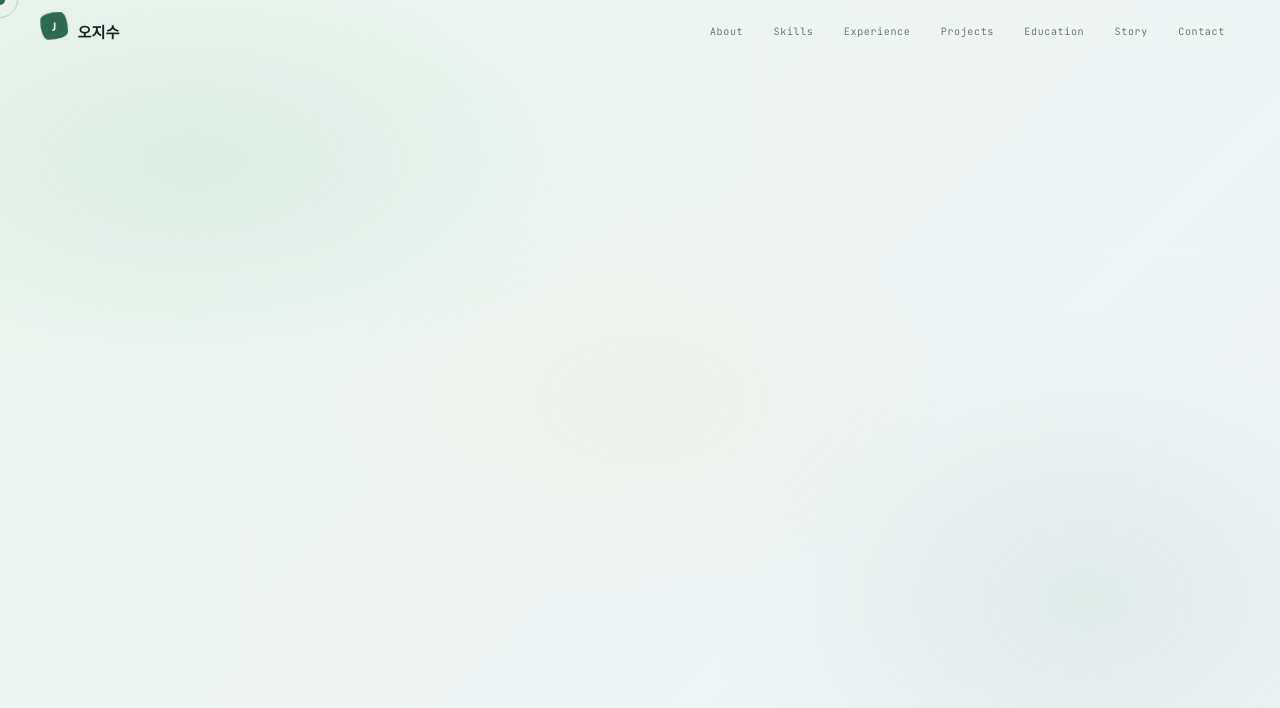
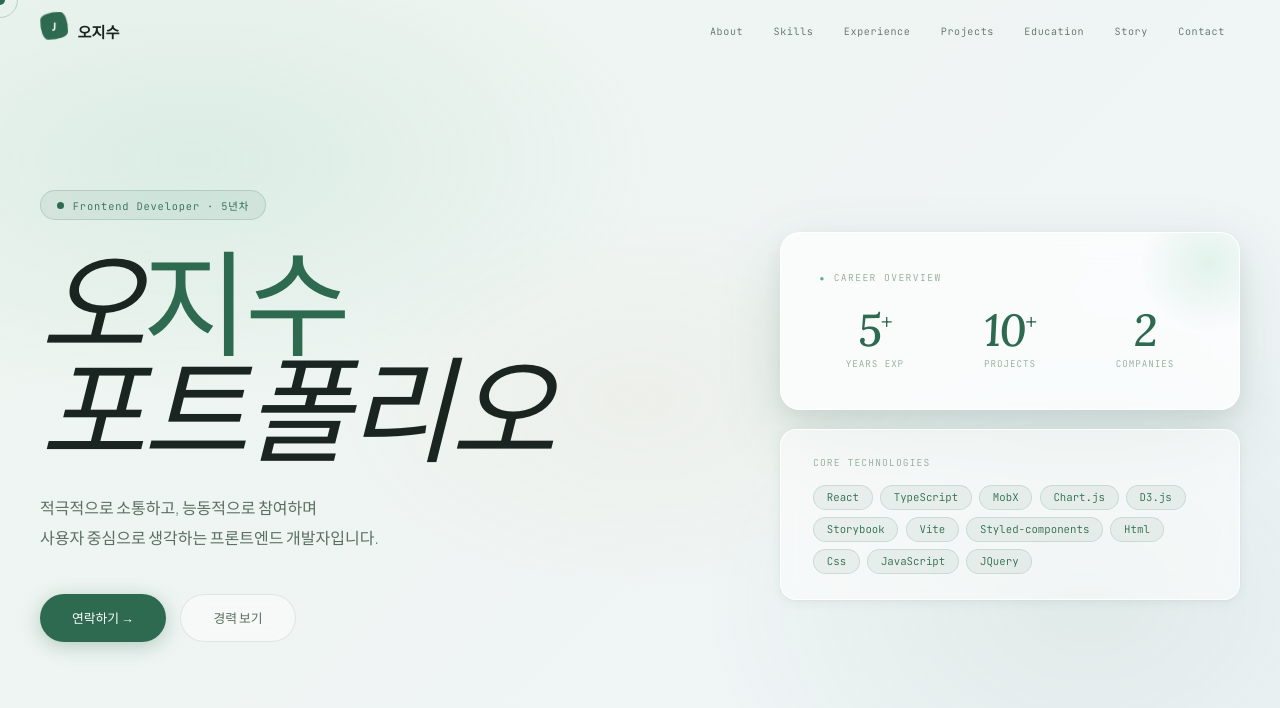
Before and after one commit to jaeny622/jaeny622.github.io, a React (Vite) app: page / in a window 1280 px wide. Shown: the top 708 px of the page. Built offline with nearby package versions, Linux system fonts and the light colour scheme.

Commit message:
[feat] Intro 영역 구현

```diff
--- a/src/App.tsx
+++ b/src/App.tsx
@@ -1,5 +1,7 @@
 import Cursor    from '@/components/layout/Cursor'
 import Navbar    from '@/components/layout/Navbar'
+
+import Intro       from '@/components/sections/Intro'
 
 export default function App() {
   return (
@@ -7,6 +9,7 @@ export default function App() {
       <Cursor />
       <Navbar />
       <main>
+        <Intro />
       </main>
     </>
   )
--- /dev/null
+++ b/src/components/sections/Intro.styles.ts
@@ -0,0 +1,274 @@
+import styled from 'styled-components';
+
+export const IntroSection = styled.section`
+  display: grid;
+  grid-template-columns: 1fr 460px;
+  align-items: center;
+  gap: 4rem;
+
+  padding: 80px 2.5rem 3rem;
+  margin: 0 auto;
+
+  position: relative;
+  z-index: 1;
+
+  min-height: 100vh;
+  max-width: 1400px;
+
+  @media (max-width:1100px) {
+    grid-template-columns: 1fr;
+    max-width: 700px;
+  }
+
+  @media (max-width:900px) {
+    padding: 80px 1.5rem 3rem;
+  }
+`;
+
+export const Leftbox = styled.div`
+  padding: 2rem 0;
+`;
+
+export const Badge = styled.div`
+  display: inline-flex;
+  align-items: center;
+  gap: 0.55rem;
+
+  background: rgba(45, 106, 79, 0.08);
+  border: 1px solid rgba(45, 106, 79, 0.18);
+  border-radius: 99px;
+
+  padding: 0.4rem 1rem;
+  margin-bottom: 2rem;
+
+  font-family: var(--fm);
+  font-size: 0.65rem;
+  letter-spacing: 0.08em;
+  color: var(--accent);
+
+  animation: heroFadeIn 0.7s 0.15s ease both;
+`;
+
+export const Dot = styled.div`
+  width: 7px;
+  height: 7px;
+
+  border-radius: 50%;
+  background: var(--accent);
+
+  animation: pulseGreen 2.5s ease infinite;
+`;
+
+export const Name = styled.h1`
+  font-family: var(--fi);
+  font-weight: 500;
+  font-style: italic;
+  font-size: clamp(4rem, 9vw, 8rem);
+  line-height: 0.92;
+  letter-spacing: -0.03em;
+  color: var(--ink);
+
+  margin-bottom: 1.8rem;
+
+  animation: heroFadeUp 0.9s 0.3s var(--smooth) both;
+
+  & em {
+    font-style: normal;
+    color: var(--accent);
+  }
+`;
+
+export const Description = styled.p`
+  font-size: 1rem;
+  line-height: 1.9;
+  color: var(--mid);
+
+  max-width: 460px;
+  margin-bottom: 2.5rem;
+
+  animation: heroFadeUp 0.8s 0.5s var(--smooth) both;
+`;
+
+// 필요할지 모르겟음
+export const CTA = styled.div`
+  display: flex;
+  gap: 0.9rem;
+  flex-wrap: wrap;
+
+  animation: heroFadeUp 0.8s 0.65s var(--smooth) both;
+`;
+
+export const DefaultBtn = styled.a`
+  display: inline-flex;
+  align-items: center;
+  gap: 0.55rem;
+
+  padding: 0.85rem 2rem;
+
+  font-family: var(--fd);
+  font-size: 0.8rem;
+  border-radius: 99px;
+
+  &:hover {
+    transform: translateY(-2px);
+  }
+`;
+
+export const BtnPrimary = styled(DefaultBtn)`
+  background: var(--accent);
+  color: #fff;
+  box-shadow: 0 4px 20px rgba(45, 106, 79, 0.3);
+
+  transition: background 0.22s, transform 0.2s, box-shadow 0.22s;
+
+  &:hover {
+    background: var(--accent-l);
+    box-shadow: 0 8px 28px rgba(45, 106, 79, 0.35);
+  }
+`;
+
+export const BtnSecondary = styled(DefaultBtn)`
+  background: var(--glass);
+  color: var(--mid);
+  backdrop-filter: blur(8px);
+  border: 1px solid var(--border2);
+
+  transition: border-color 0.22s, color 0.22s, transform 0.2s, background 0.22s;
+
+  &:hover {
+    border-color: var(--accent-l);
+    color: var(--accent);
+    background: rgba(255, 255, 255, 0.7);
+  }
+`;
+
+export const Panel = styled.div`
+  animation: heroSlideLeft 0.9s 0.45s var(--smooth) both;
+`;
+
+export const Card = styled.div`
+  background: var(--surface);
+  backdrop-filter: var(--blur);
+  border: 1px solid var(--border);
+  border-radius: 20px;
+  box-shadow: var(--sh-lg);
+
+  padding: 2.4rem;
+  margin-bottom: 1.2rem;
+
+  position: relative;
+  overflow: hidden;
+
+  &::before {
+    content: '';
+    position: absolute;
+    top: -40px;
+    right: -40px;
+
+    width: 140px;
+    height: 140px;
+
+    border-radius: 50%;
+    background: radial-gradient(circle, rgba(82, 183, 136, 0.15) 0%, transparent 70%);
+  }
+`;
+
+export const CardLabel = styled.p`
+  font-family: var(--fm);
+  font-size: 0.6rem;
+  letter-spacing: 0.15em;
+  text-transform: uppercase;
+  color: var(--dim);
+
+  margin-bottom: 1.5rem;
+
+  display: flex;
+  align-items: center;
+  gap: 0.5rem;
+
+  &::before {
+    content: '●';
+    color: var(--accent-xl);
+    font-size: 0.5rem;
+  }
+`;
+
+export const Stats = styled.div`
+  display: grid;
+  grid-template-columns: repeat(3, 1fr);
+  gap: 1.5rem;
+
+  @media (max-width:900px) {
+    gap: 0.8rem;
+  }
+`;
+
+export const StatNum = styled.div`
+  font-family: var(--fi);
+  font-style: italic;
+  font-weight: 500;
+  font-size: 2.8rem;
+  line-height: 1;
+  color: var(--accent);
+  letter-spacing: -0.03em;
+  text-align: center;
+
+  & sup {
+    font-size: 0.5em;
+    vertical-align: super;
+    font-style: normal;
+  }
+
+  @media (max-width:900px) {
+    font-size: 2.2rem;
+  }
+`;
+
+export const StatLabel = styled.div`
+  font-family: var(--fm);
+  font-size: 0.58rem;
+  letter-spacing: 0.1em;
+  text-transform: uppercase;
+  text-align: center;
+  color: var(--dim);
+
+  margin-top: 0.35rem;
+`;
+
+export const TechCard = styled.div`
+  background: var(--surface-s);
+  backdrop-filter: blur(10px);
+  border: 1px solid var(--border);
+  border-radius: 16px;
+  box-shadow: var(--sh-sm);
+
+  padding: 1.6rem 2rem;
+`;
+
+export const TechLabel = styled.p`
+  font-family: var(--fm);
+  font-size: 0.6rem;
+  letter-spacing: 0.12em;
+  text-transform: uppercase;
+  color: var(--dim);
+
+  margin-bottom: 1rem;
+`;
+
+export const Pills = styled.div`
+  display: flex;
+  flex-wrap: wrap;
+  gap: 0.45rem;
+`;
+
+export const Pill = styled.span`
+  font-family: var(--fm);
+  font-size: 0.67rem;
+
+  padding: 0.28rem 0.8rem;
+
+  border-radius: 99px;
+  background: rgba(45, 106, 79, 0.07);
+  border: 1px solid rgba(45, 106, 79, 0.15);
+  color: var(--accent);
+`;
--- /dev/null
+++ b/src/components/sections/Intro.tsx
@@ -0,0 +1,51 @@
+import * as S from './Intro.styles';
+
+const TECH_PILLS = ['React','TypeScript','MobX','Chart.js','D3.js','Storybook','Vite','Styled-components', 'Html', 'Css', 'JavaScript', 'JQuery'];
+
+const STATS = [
+  { num: '5', sup: '+', label: 'Years Exp' },
+  { num: '10', sup: '+', label: 'Projects' },
+  { num: '2',  sup: '',  label: 'Companies' },
+]
+
+export default function Intro() {
+  return (
+    <S.IntroSection id="intro">
+      <S.Leftbox>
+        <S.Badge>
+          <S.Dot />
+          Frontend Developer · 5년차
+        </S.Badge>
+        <S.Name>오<em>지수</em><br />포트폴리오</S.Name>
+        <S.Description>
+          적극적으로 소통하고, 능동적으로 참여하며<br />
+          사용자 중심으로 생각하는 프론트엔드 개발자입니다.
+        </S.Description>
+        <S.CTA>
+          <S.BtnPrimary href="#contact">연락하기 →</S.BtnPrimary>
+          <S.BtnSecondary href="#experience">경력 보기</S.BtnSecondary>
+        </S.CTA>
+      </S.Leftbox>
+
+      <S.Panel>
+        <S.Card>
+          <S.CardLabel>Career Overview</S.CardLabel>
+          <S.Stats>
+            {STATS.map(stat=>(
+              <div key={stat.label}>
+                <S.StatNum>{stat.num}{stat.sup && <sup>{stat.sup}</sup>}</S.StatNum>
+                <S.StatLabel>{stat.label}</S.StatLabel>
+              </div>
+            ))}
+          </S.Stats>
+        </S.Card>
+        <S.TechCard>
+          <S.TechLabel>Core Technologies</S.TechLabel>
+          <S.Pills>
+            {TECH_PILLS.map(tech => <S.Pill key={tech}>{tech}</S.Pill>)}
+          </S.Pills>
+        </S.TechCard>
+      </S.Panel>
+    </S.IntroSection>
+  )
+}
```
